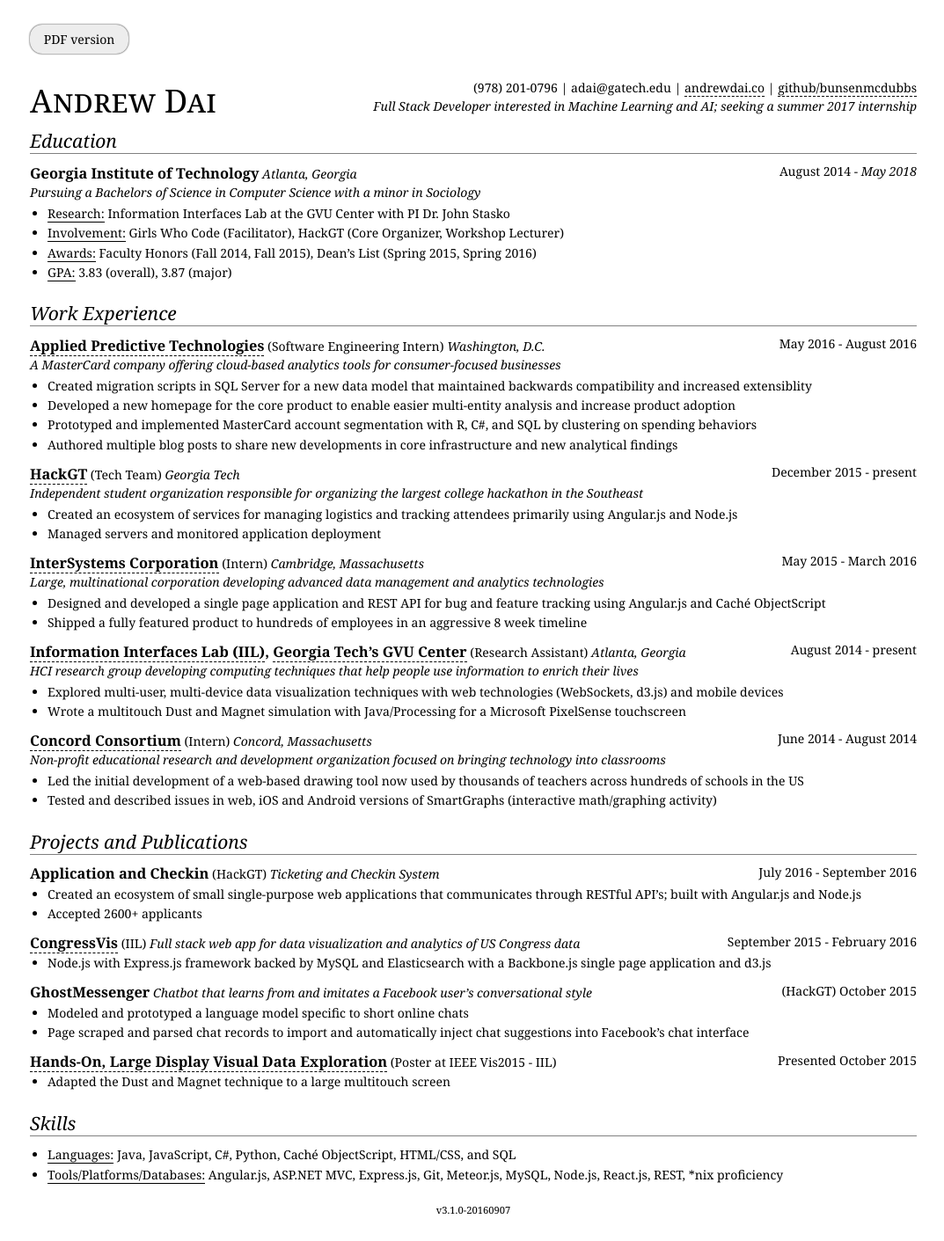
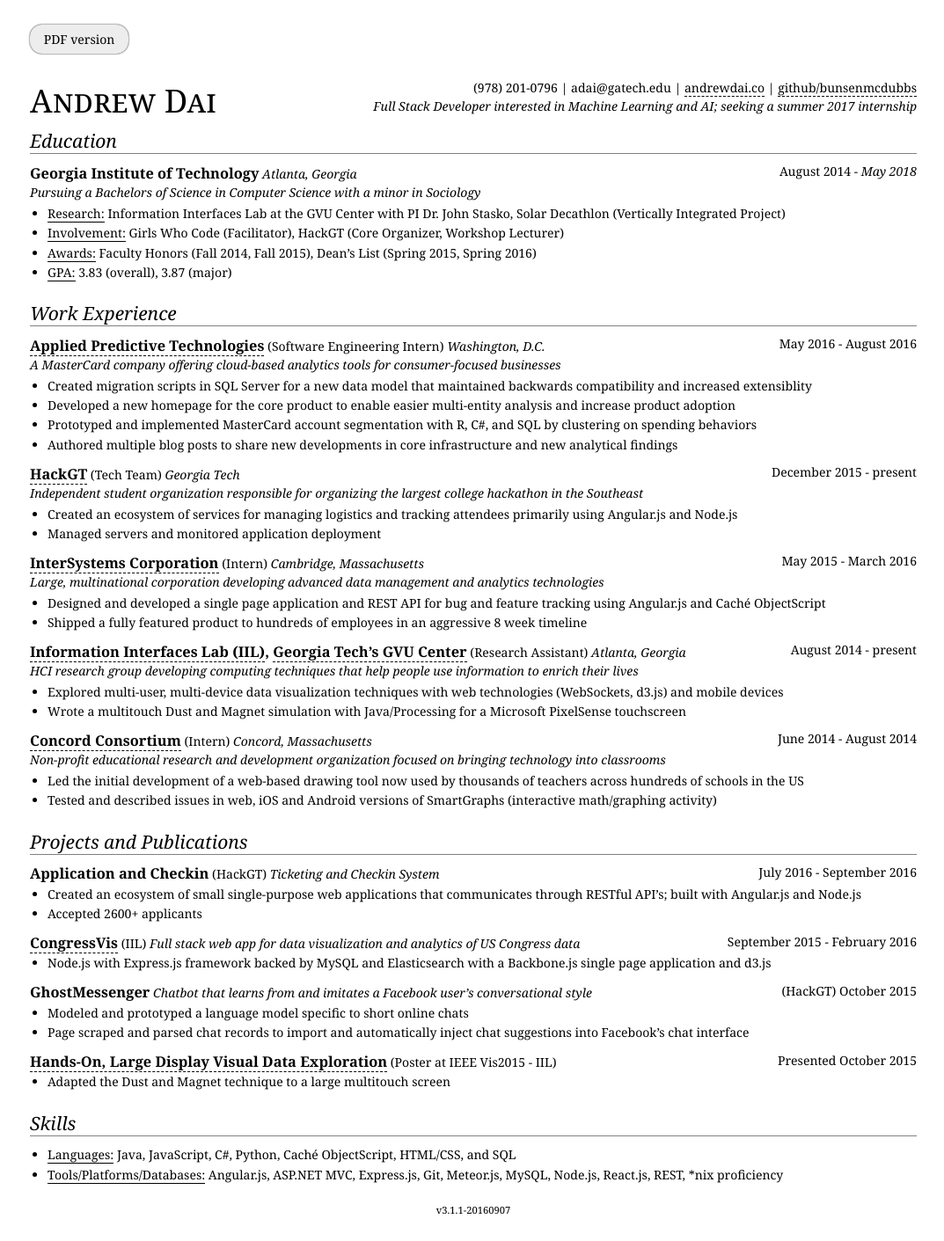
Before and after one commit to bunsenmcdubbs/bunsenmcdubbs.github.io, a Jekyll site: the page resume/index.html, which Jekyll copies as it is, in a window 1280 px wide. Shown: the whole page at 88% size, without its empty margins (102-1175 px from the left). Built offline with Jekyll 4.4.1, drawn with Linux system fonts in a browser that asks for light colours.

Commit message:
add solar decathlon (vip) to resume

```diff
--- a/resume/index.html
+++ b/resume/index.html
@@ -68,7 +68,8 @@
         with a minor in Sociology
       <ul>
         <li><p><span class="label">Research:</span>
-          Information Interfaces Lab at the GVU Center with PI Dr. John Stasko</p></li>
+          Information Interfaces Lab at the GVU Center with PI Dr. John Stasko,
+          Solar Decathlon (Vertically Integrated Project)</p></li>
         <li><p><span class="label">Involvement:</span>
           Girls Who Code (Facilitator), HackGT (Core Organizer, Workshop Lecturer)</p></li>
         <li><p><span class="label">Awards:</span>
@@ -328,7 +329,7 @@
 <footer>
   <!-- <small>References available upon request</small> -->
   <!-- <p>Have a great day!</p> -->
-  <small>v3.1.0-20160907</small>
+  <small>v3.1.1-20160907</small>
 </footer>
 
 <script>
```
